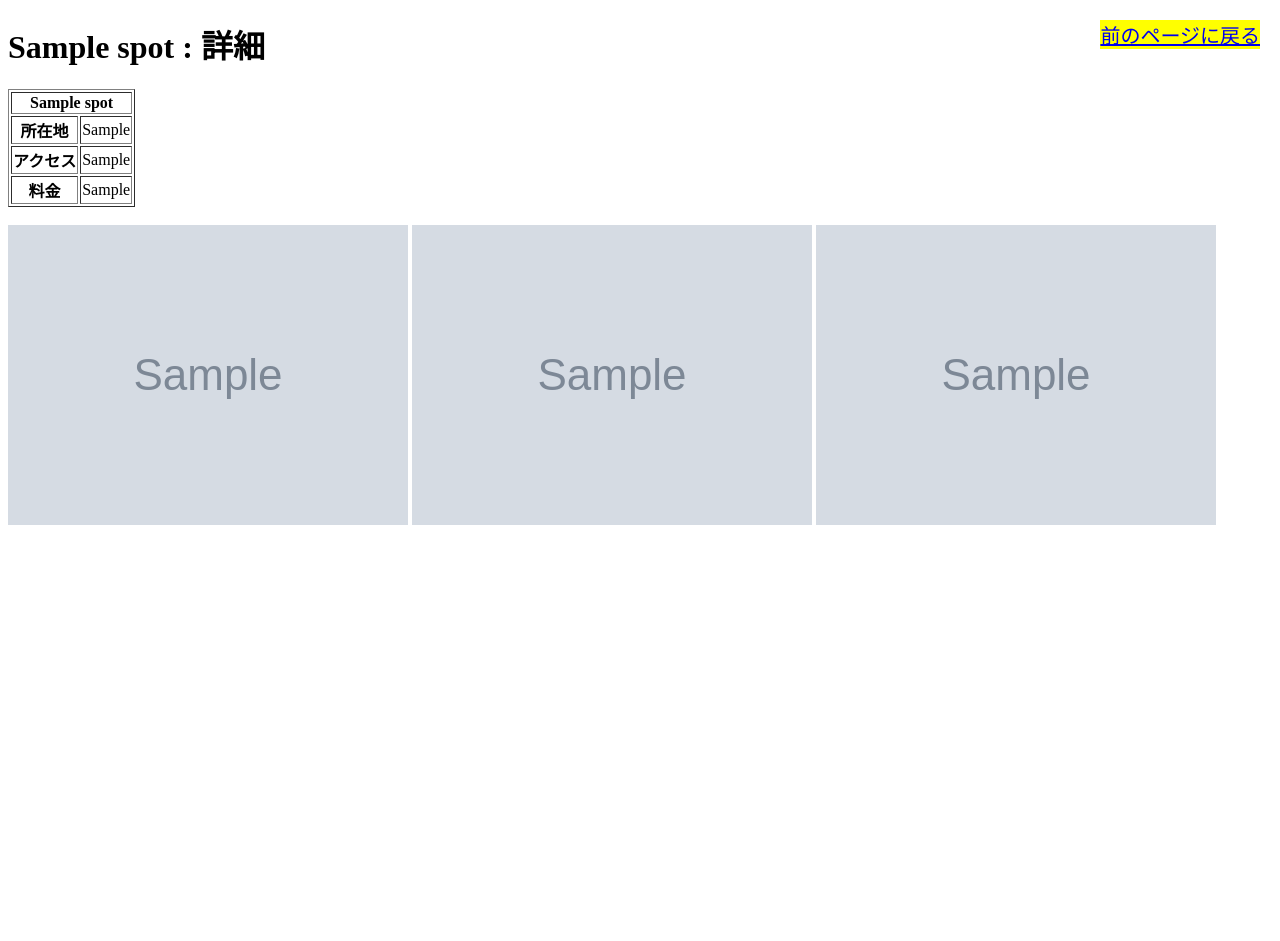
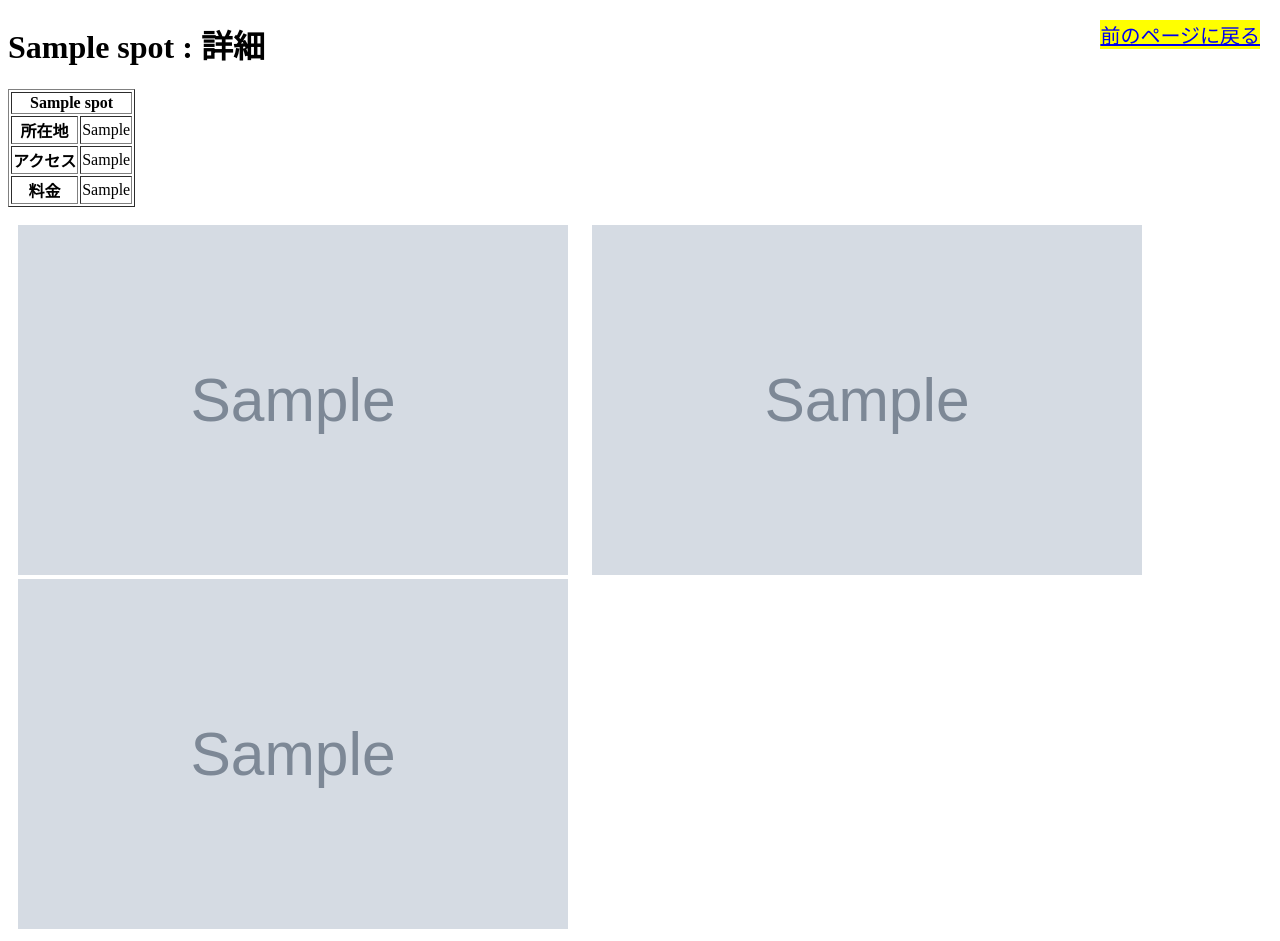
Before and after one commit to yoshioka-r/travel-support-e, a Spring Boot app: page /detail/1 in a window 1280 px wide. Before the commit the page ends 525 px from the top, so only its background shows below. Run offline with Spring Boot 4, Linux system fonts and the light colour scheme; tables that the repository leaves empty hold one stand-in row (values such as "Sample post"); grey boxes marked "Sample" are stand-in pictures.

Commit message:
spotDetail修正版

```diff
--- a/src/main/resources/templates/spotDetail.html
+++ b/src/main/resources/templates/spotDetail.html
@@ -7,10 +7,10 @@
 
 	<style>
 		img{
-			width: 400px;
-			height: 300px;
+			width: 550px;
+			height: 350px;
 			object-fit:fill;
-
+			margin:0px 10px;
 		}
 
 		.fixed_link{
```
